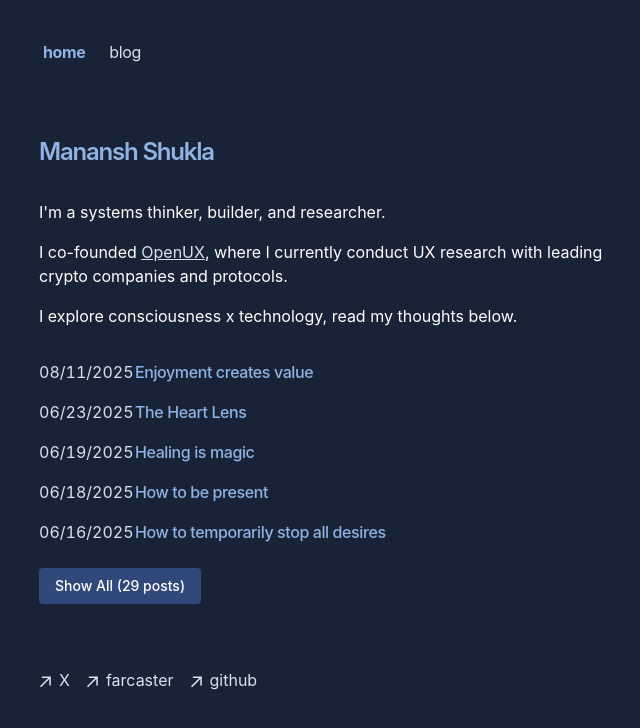
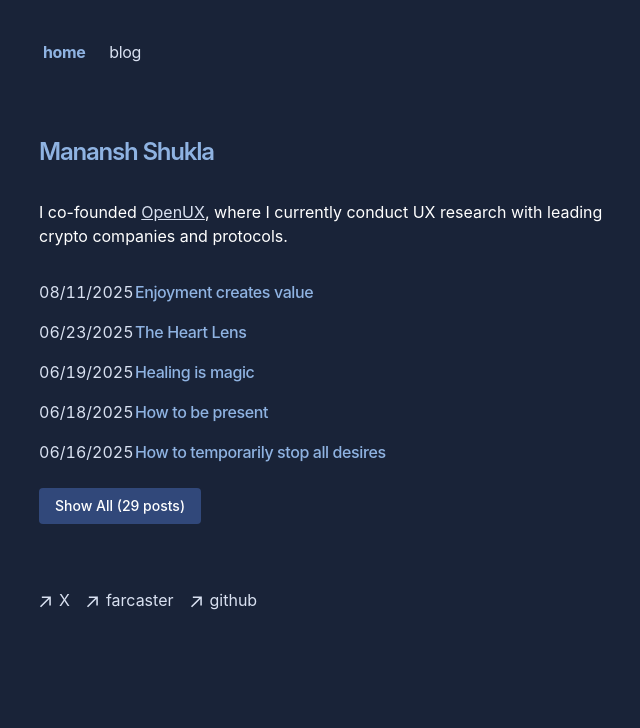
Before and after one commit to manansh11/portfolio-blog, a Next.js app: page / in a window 1280 px wide. Shown: the top 728 px of the page, without its empty margins (313-953 px from the left). Built offline with nearby package versions, Linux system fonts and the light colour scheme.

Commit message:
Update homepage intro copy
Co-authored-by: factory-droid[bot] <138933559+factory-droid[bot]@users.noreply.github.com>

```diff
--- a/app/page.tsx
+++ b/app/page.tsx
@@ -8,13 +8,7 @@ export default function Page() {
       </h1>
       <div className="mb-4 space-y-4">
         <p>
-          I'm a systems thinker, builder, and researcher.
-        </p>
-        <p>
           I co-founded <a href="https://www.openux.xyz" target="_blank" rel="noopener noreferrer" className="text-blue-500 hover:text-blue-700 underline">OpenUX</a>, where I currently conduct UX research with leading crypto companies and protocols.
-        </p>
-        <p>
-          I explore consciousness x technology, read my thoughts below.
         </p>
       </div>
       <div className="my-8">
```
